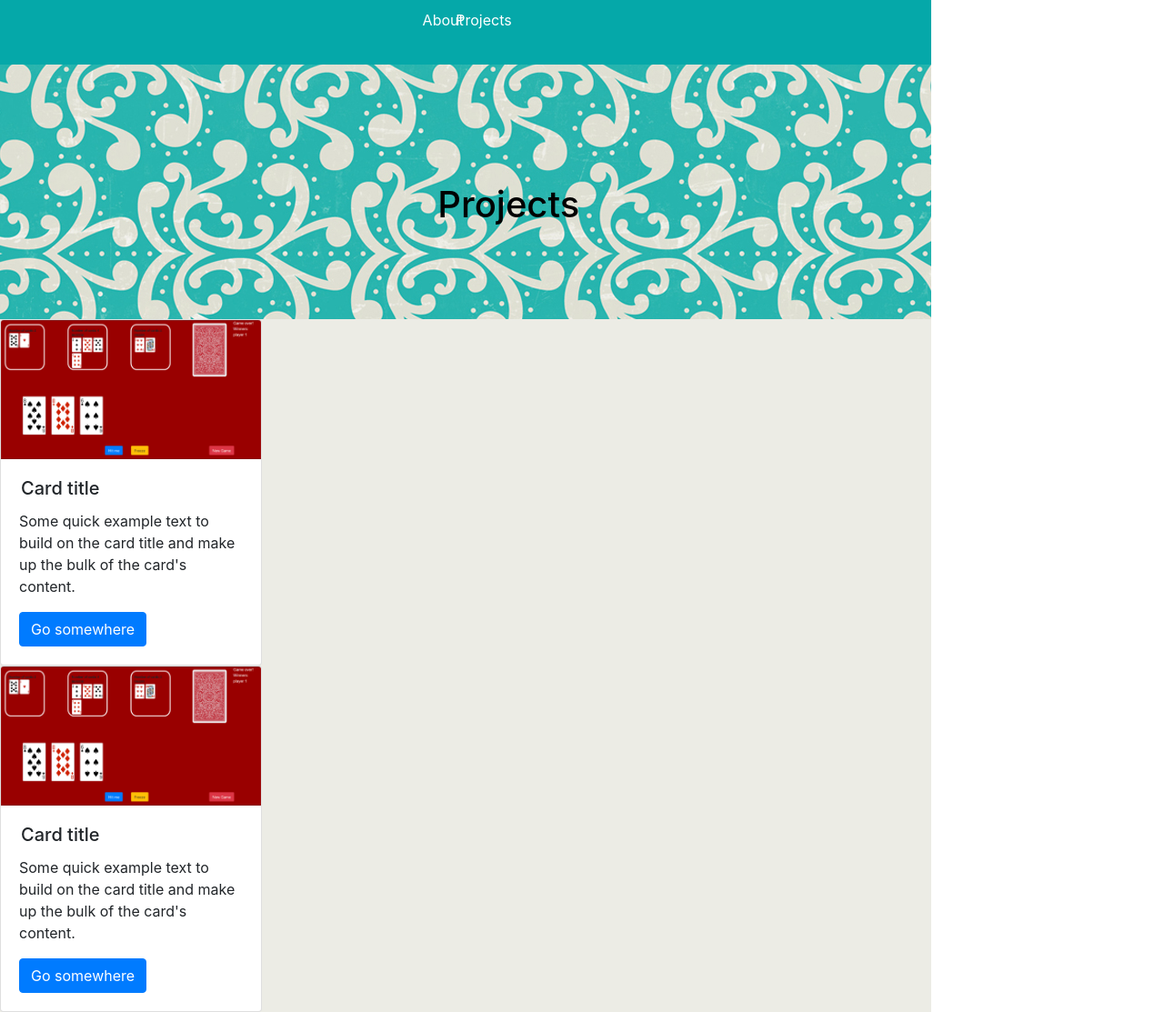
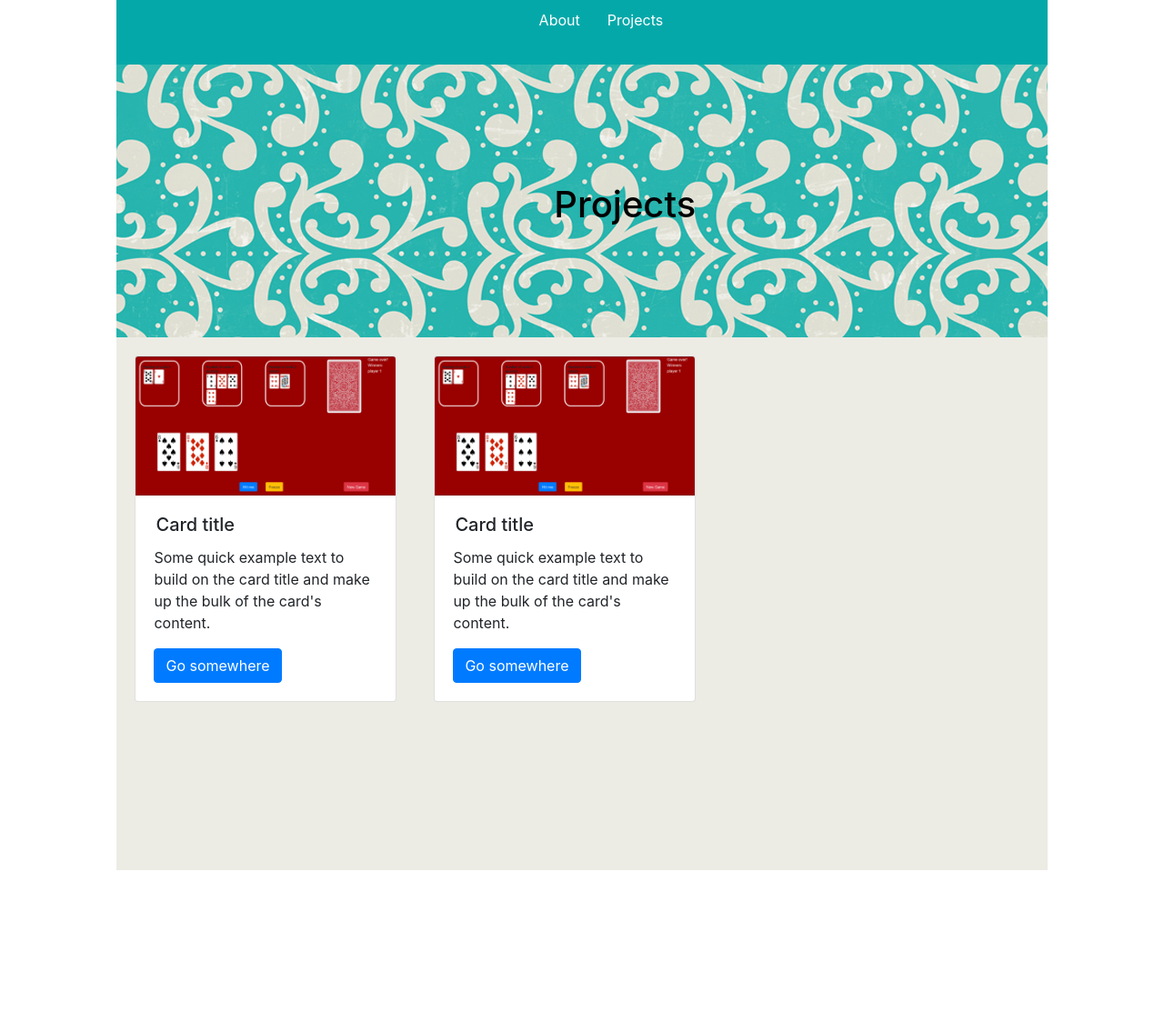
Before and after one commit to naomi-rc/naomi-rc.github.io, a Jekyll site: the page projects.html, which Jekyll copies as it is, in a window 1280 px wide. Shown: the whole page at 91% size. Built offline with Jekyll 4.4.1, drawn with Linux system fonts in a browser that asks for light colours; nearby versions of some CDN libraries; after the commit the page ends 963 px from its top, so only the background shows below that.

Commit message:
fixed content background

```diff
--- a/projects.html
+++ b/projects.html
@@ -13,7 +13,7 @@
 	</div>
 	<div id="header_image"><h1 id="main_heading">Projects</h1></div>
 
-	<article>
+	<div class="content">
 
 		<div class="card" style="width: 18rem;">
   			<img class="card-img-top" src="images/twenty-one.png" alt="Card image cap">
@@ -37,6 +37,6 @@
 
 
 
-	</article>
+	</div>
 </body>
 </html>
--- a/styles.css
+++ b/styles.css
@@ -2,9 +2,9 @@ body {
 
 	font-family: Arial, sans-serif;
 	background-color: #fffefc;
-	    margin: 0 10% 0 10%;
-    width: 80%;
-       background-color: #ecece53b;
+	margin: 0 10% 0 10%;
+    margin: 0 10% !important;
+    background-color: #ecece53b;
 }
 
 .nav {
@@ -23,7 +23,6 @@ body {
     text-align: center;
 }
 .nav li {
-    width: 10%;
 	padding: 5px;
     list-style-type: none;
     float: left;
@@ -57,9 +56,13 @@ body {
 	z-index: 2;
 }
 
-article {
+.content {
 	background-color: #ecece5;
-	margin-top: -20px;
+/*margin-top: -20px;*/
+	display: inline-block;
+	width: 100%;
+	height: 100%;
+	padding-bottom: 16%;
 }
 
 section {
@@ -86,3 +89,8 @@ footer {
 	bottom: 0px;
 	text-align: center;
 }
+
+.card {
+	float: left;
+	margin: 2%;
+}
```
